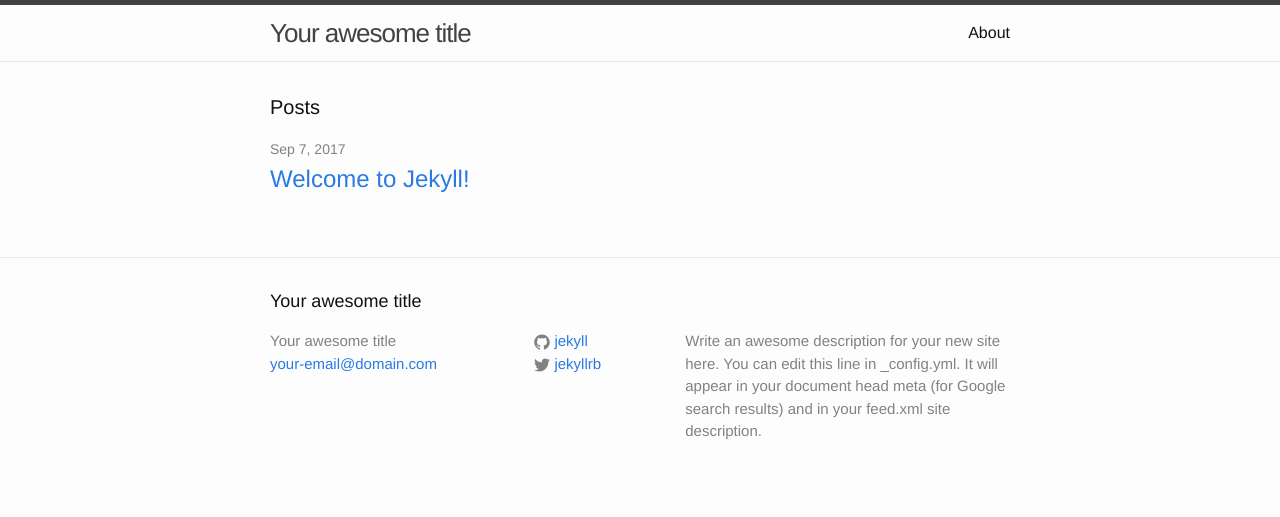
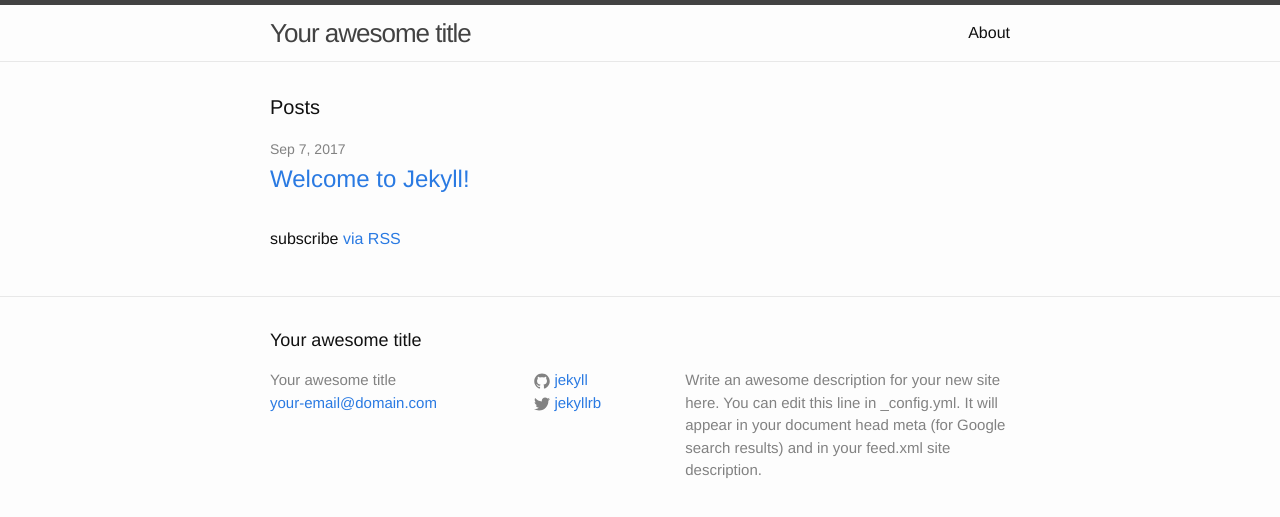
Before and after one commit to AlexNeta/AlexNeta.github.io, a Jekyll site: the page built from index.html, in a window 1280 px wide. Shown: the top 517 px of the page. Built offline with Jekyll 4.4.1, drawn with Linux system fonts in a browser that asks for light colours.

Commit message:
Save my work

```diff
--- a/index.html
+++ b/index.html
@@ -17,4 +17,7 @@
       </li>
     {% endfor %}
   </ul>
+
+  <p class="rss-subscribe">subscribe <a href="{{ "/feed.xml" | prepend: site.baseurl }}">via RSS</a></p>
+
 </div>
```
